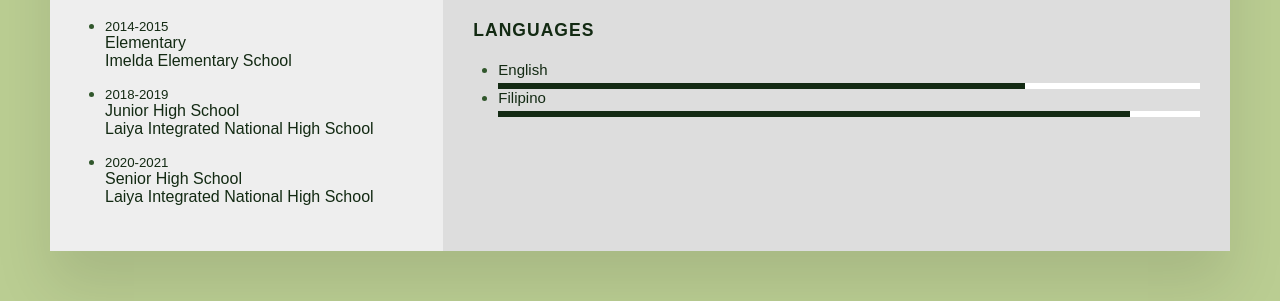
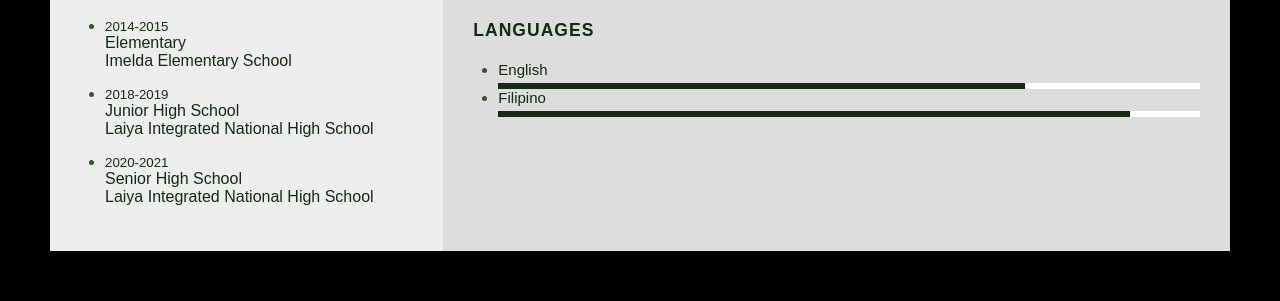
Before and after one commit to Janjancel/online_resume, a plain HTML site: page index.html in a window 1280 px wide. Shown: the part 689-990 px from the top of the page. Drawn offline with Linux system fonts and the light colour scheme.

Commit message:
style.css

```diff
--- a/style.css
+++ b/style.css
@@ -9,7 +9,7 @@
 
 body{
     display: flex;
-    background: #BACD92;
+    background: #000000;
     justify-content: center;
     align-items: center;
     /* min-height: 100vh; */
```
